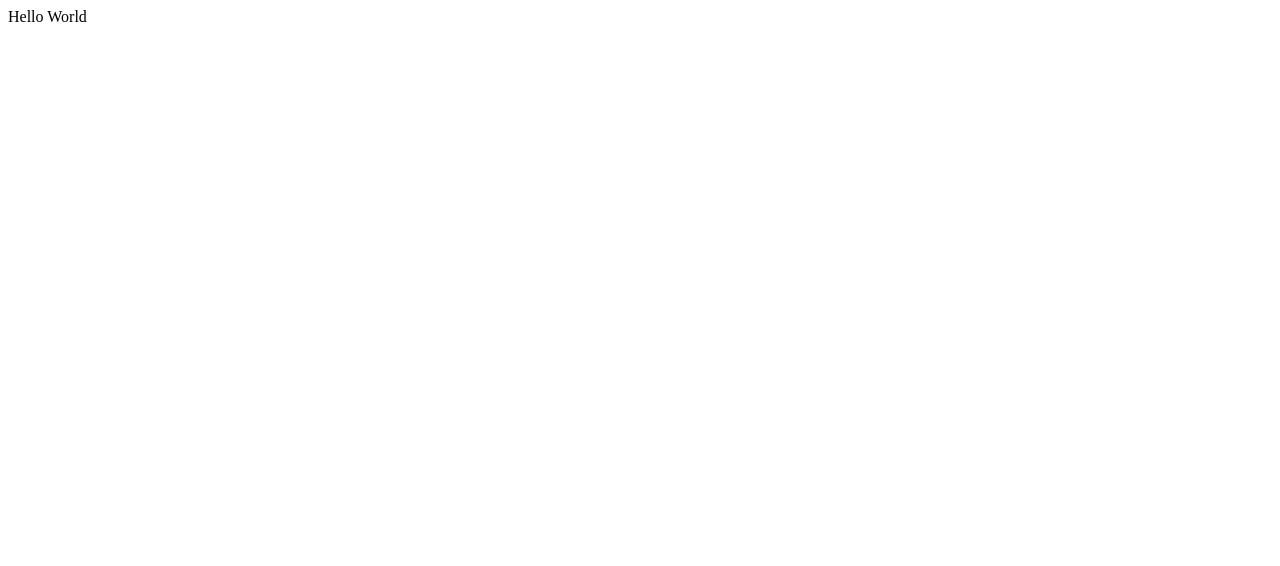
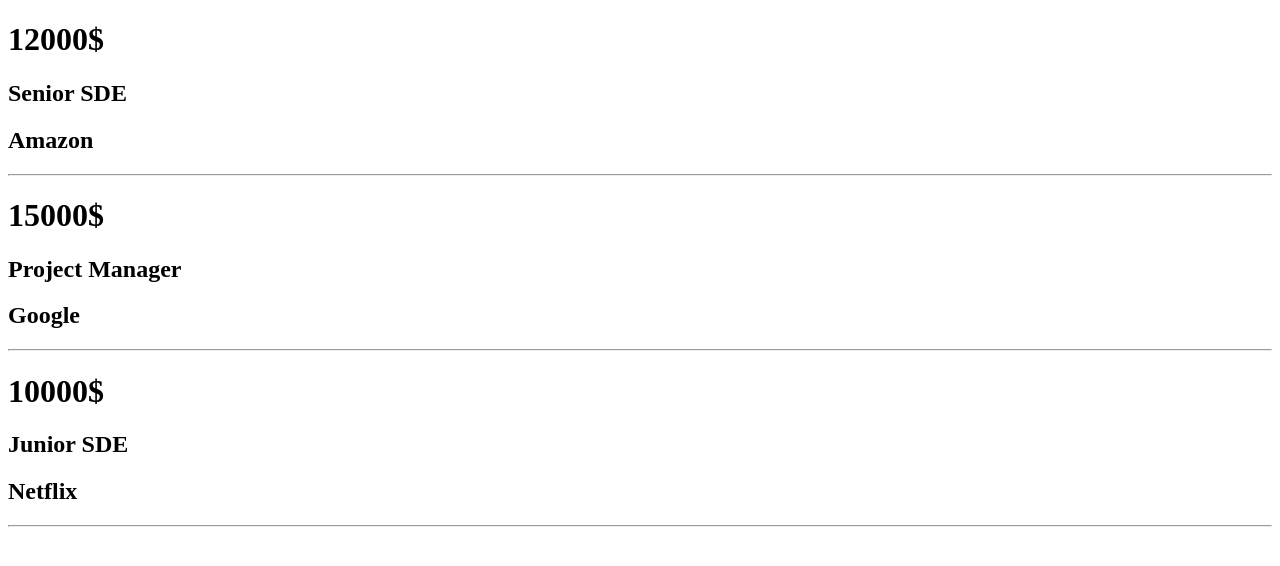
Before and after one commit to MAhmad787/Learning-React, a React (Create React App) app: page / in a window 1280 px wide. Shown: the top 566 px of the page. Built offline with nearby package versions, Linux system fonts and the light colour scheme.

Commit message:
Components & Props

```diff
--- a/src/App.js
+++ b/src/App.js
@@ -1,5 +1,23 @@
 function App() {
-  return <div className="App">Hello World</div>;
+  return (
+    <div className="App">
+      <Job salary="12000$" position="Senior SDE" company="Amazon" />
+      <hr />
+      <Job salary="15000$" position="Project Manager" company="Google" />
+      <hr />
+      <Job salary="10000$" position="Junior SDE" company="Netflix" />
+      <hr />
+    </div>
+  );
 }
 
+const Job = (props) => {
+  return (
+    <div>
+      <h1>{props.salary}</h1>
+      <h2>{props.position}</h2>
+      <h2>{props.company}</h2>
+    </div>
+  );
+};
 export default App;
```
